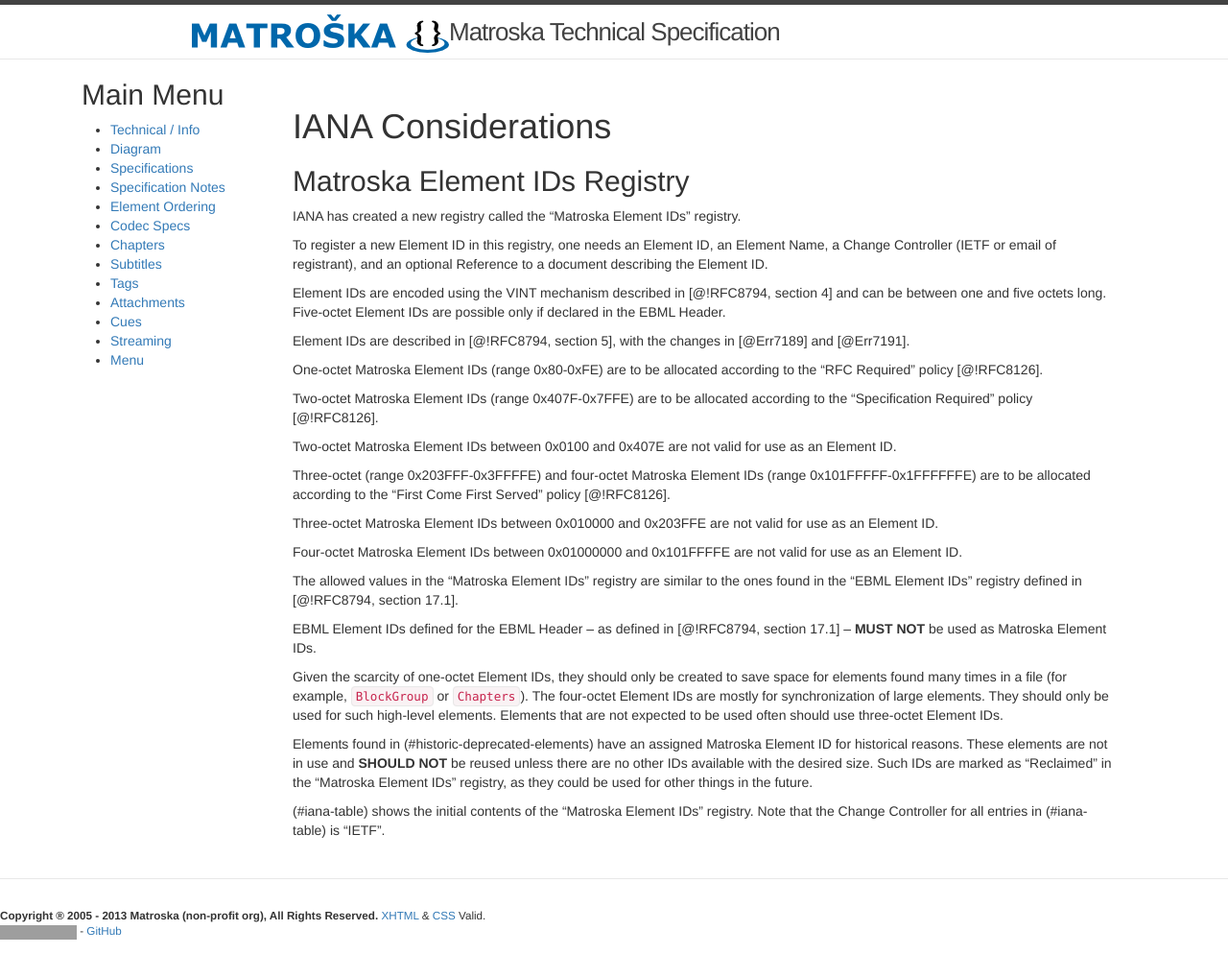
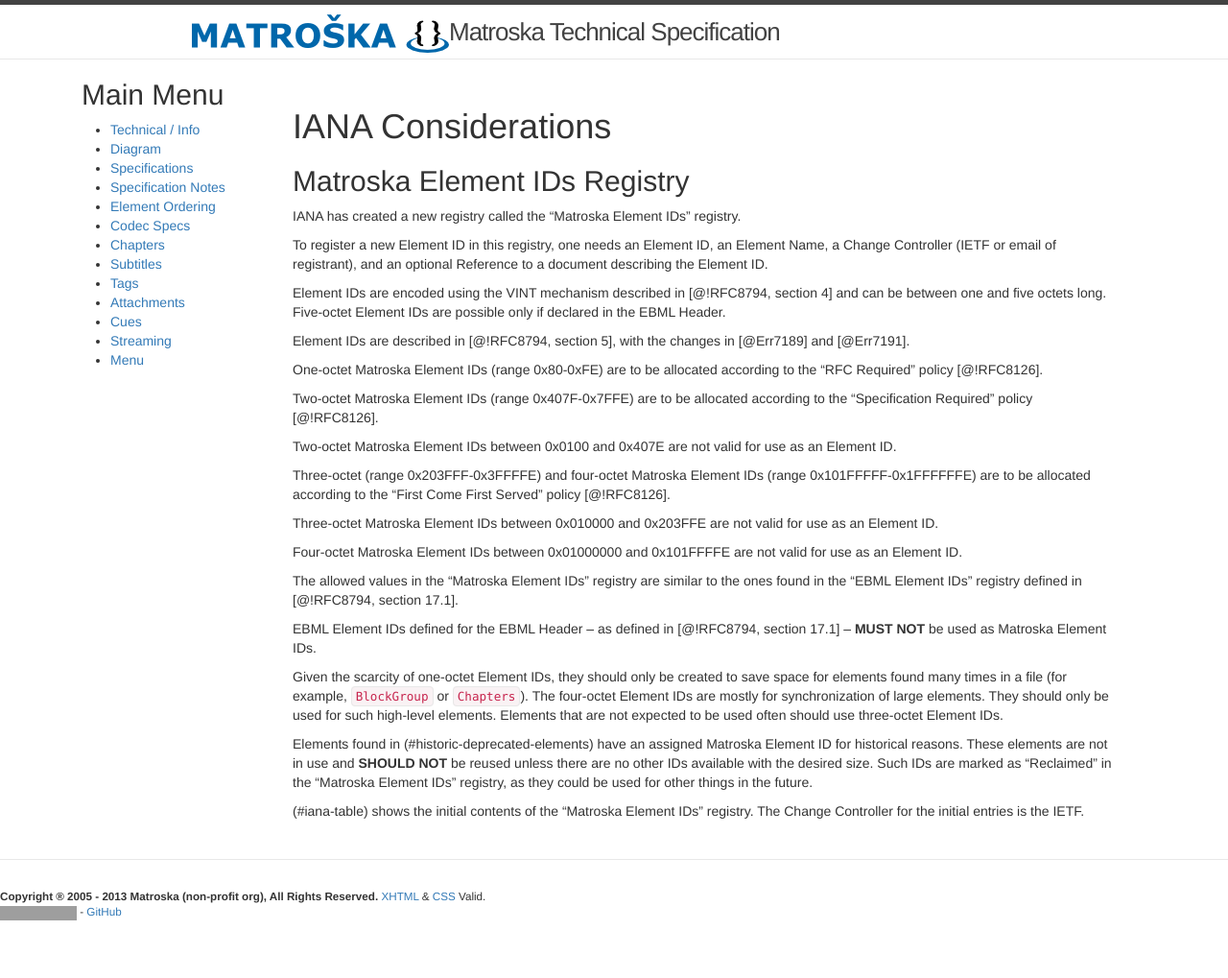
Before and after one commit to ietf-wg-cellar/matroska-specification, a Jekyll site: the page built from iana_matroska_ids.md, in a window 1280 px wide. Shown: the whole page at 96% size. Built offline with Jekyll 4.4.1, drawn with Linux system fonts in a browser that asks for light colours; our own code applies the rules of GitHub Pages for plain Markdown files; grey boxes are pictures that could not be loaded.

Commit message:
[editorial] reword Matroska Element IDs

```diff
--- a/iana_matroska_ids.md
+++ b/iana_matroska_ids.md
@@ -45,4 +45,4 @@
 Such IDs are marked as "Reclaimed" in the "Matroska Element IDs" registry, as they could be used for other things in the future.
 
 (#iana-table) shows the initial contents of the "Matroska Element IDs" registry.
-Note that the Change Controller for all entries in (#iana-table) is "IETF".
+The Change Controller for the initial entries is the IETF.
```
